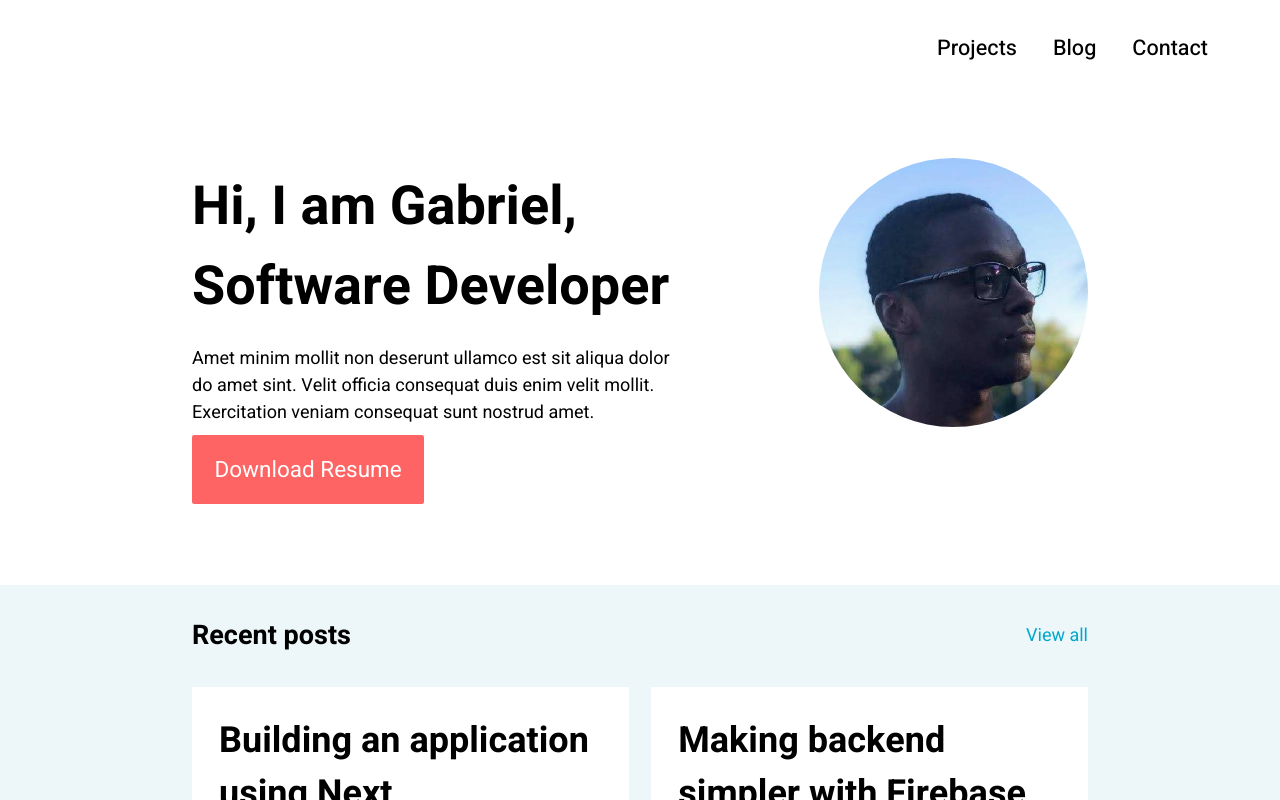
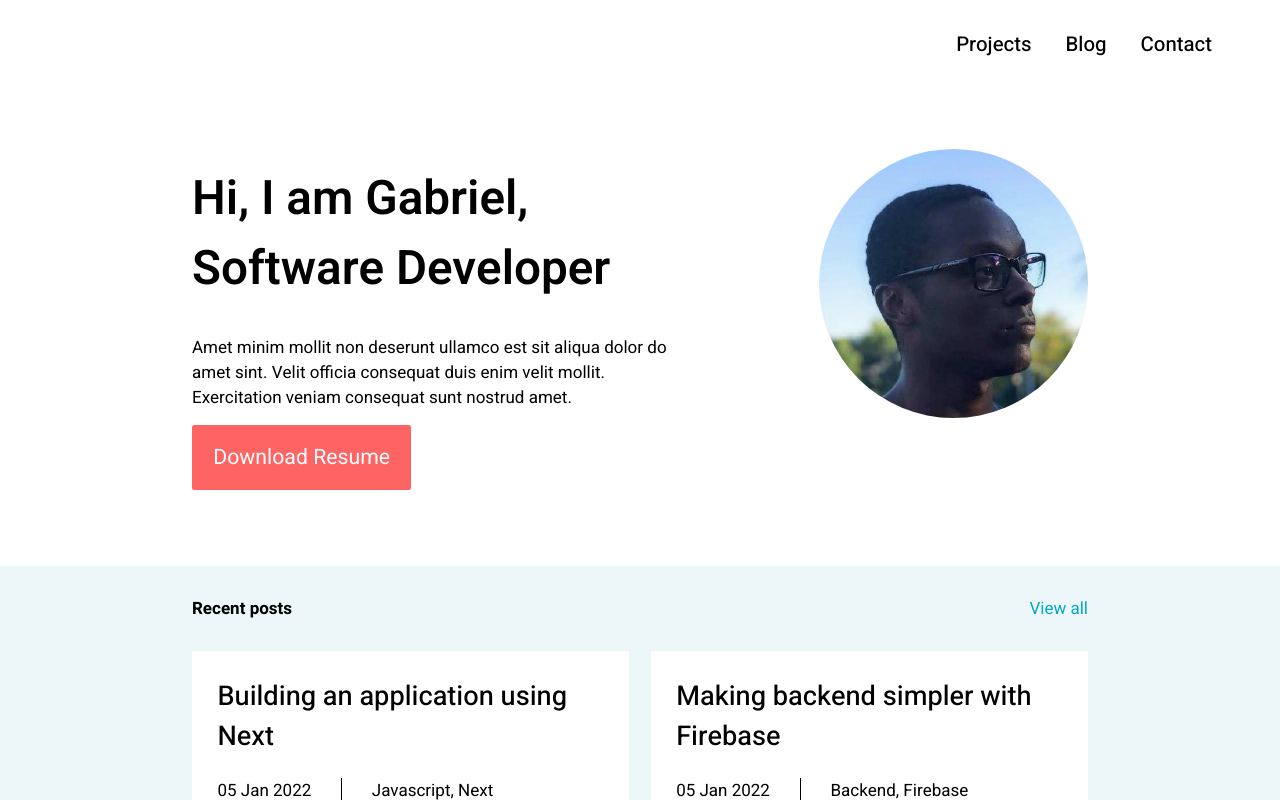
Before and after one commit to gabrielrochamd/v1, a Next.js app: page / in a window 1280 px wide. Shown: the top 800 px of the page. Built offline with nearby package versions, Linux system fonts and the light colour scheme.

Commit message:
Change global and heading font size

```diff
--- a/src/styles/globals.scss
+++ b/src/styles/globals.scss
@@ -26,11 +26,11 @@ html, body {
   }
 
   @media screen and (min-width: $xl) {
-    font-size: 18px;
+    font-size: 17px;
   }
 
   @media screen and (min-width: $xxl) {
-    font-size: 20px;
+    font-size: 18px;
   }
 }
 
@@ -52,23 +52,27 @@ h1 {
 }
 
 h2 {
-  font-size: 3.5rem;
+  font-size: 3.4rem;
+  font-weight: 600;
 }
 
 h3 {
-  font-size: 3rem;
+  font-size: 2.8rem;
+  font-weight: 600;
 }
 
 h4 {
-  font-size: 2.5rem;
+  font-size: 2.2rem;
+  font-weight: 500;
 }
 
 h5 {
-  font-size: 2rem;
+  font-size: 1.6rem;
+  font-weight: 500;
 }
 
 h6 {
-  font-size: 1.5rem;
+  font-size: 1rem;
 }
 
 .container {
```
